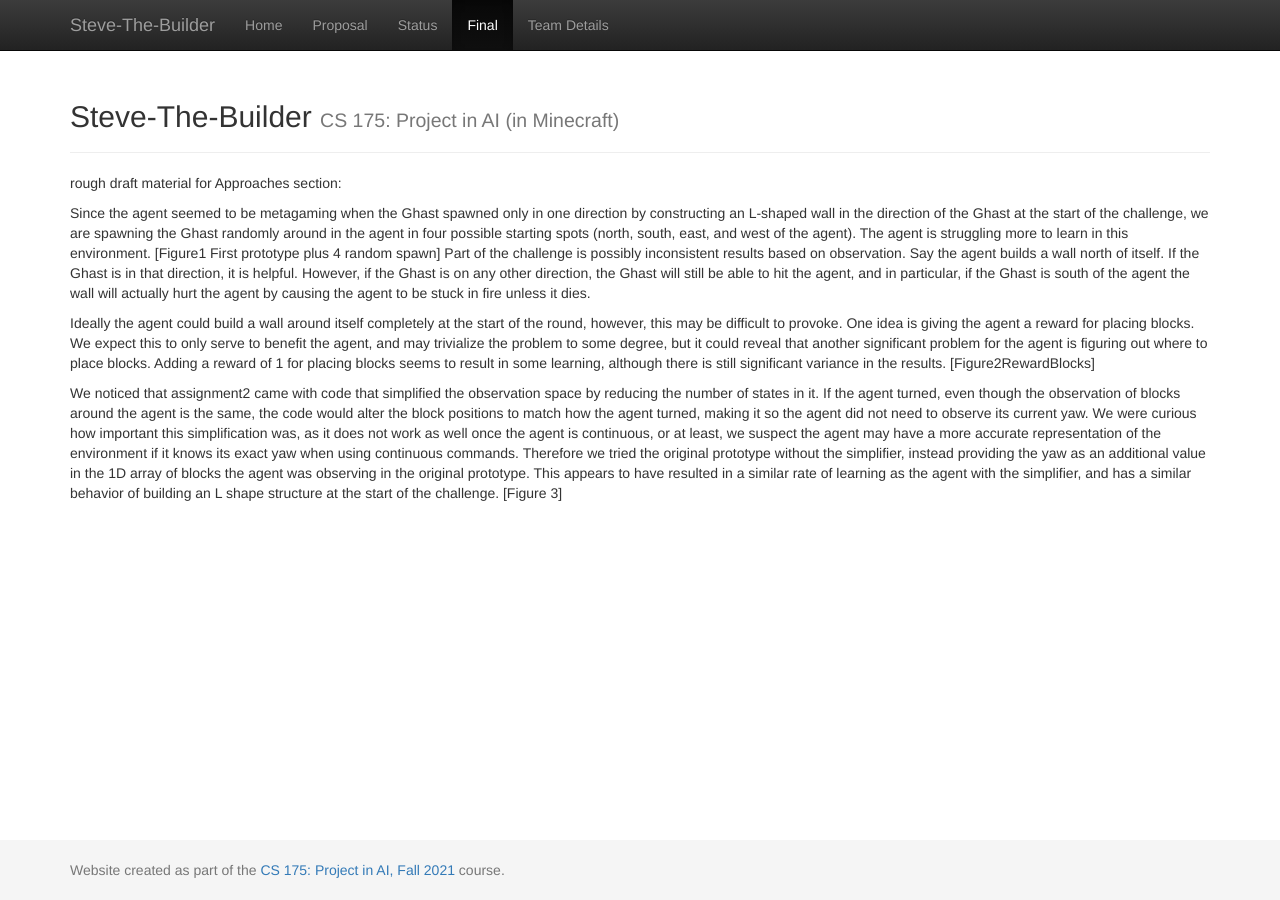
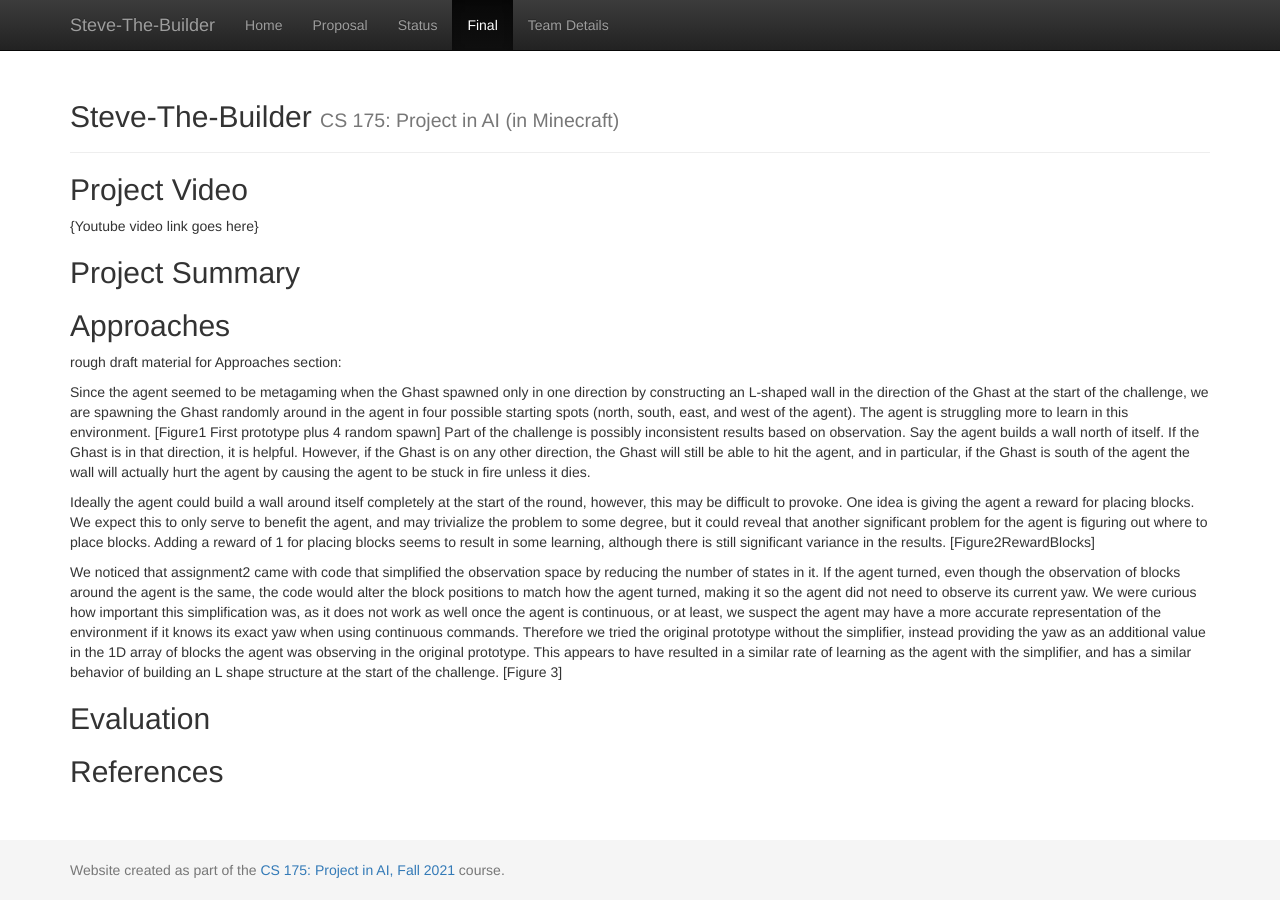
Before and after one commit to Timmichi/Steve-The-Builder, a Jekyll site: the page built from docs/final.md, in a window 1280 px wide. Built offline with Jekyll 4.4.1, drawn with Linux system fonts in a browser that asks for light colours.

Commit message:
Update final.md

```diff
--- a/docs/final.md
+++ b/docs/final.md
@@ -2,6 +2,12 @@
 layout: default
 title: Final Report
 ---
+
+## Project Video
+{Youtube video link goes here}
+## Project Summary
+
+## Approaches
 
 rough draft material for Approaches section:
 
@@ -10,3 +16,7 @@ Since the agent seemed to be metagaming when the Ghast spawned only in one direc
 Ideally the agent could build a wall around itself completely at the start of the round, however, this may be difficult to provoke. One idea is giving the agent a reward for placing blocks. We expect this to only serve to benefit the agent, and may trivialize the problem to some degree, but it could reveal that another significant problem for the agent is figuring out where to place blocks. Adding a reward of 1 for placing blocks seems to result in some learning, although there is still significant variance in the results. [Figure2RewardBlocks]
 
 We noticed that assignment2 came with code that simplified the observation space by reducing the number of states in it. If the agent turned, even though the observation of blocks around the agent is the same, the code would alter the block positions to match how the agent turned, making it so the agent did not need to observe its current yaw. We were curious how important this simplification was, as it does not work as well once the agent is continuous, or at least, we suspect the agent may have a more accurate representation of the environment if it knows its exact yaw when using continuous commands. Therefore we tried the original prototype without the simplifier, instead providing the yaw as an additional value in the 1D array of blocks the agent was observing in the original prototype. This appears to have resulted in a similar rate of learning as the agent with the simplifier, and has a similar behavior of building an L shape structure at the start of the challenge. [Figure 3]
+
+## Evaluation
+
+## References
```
